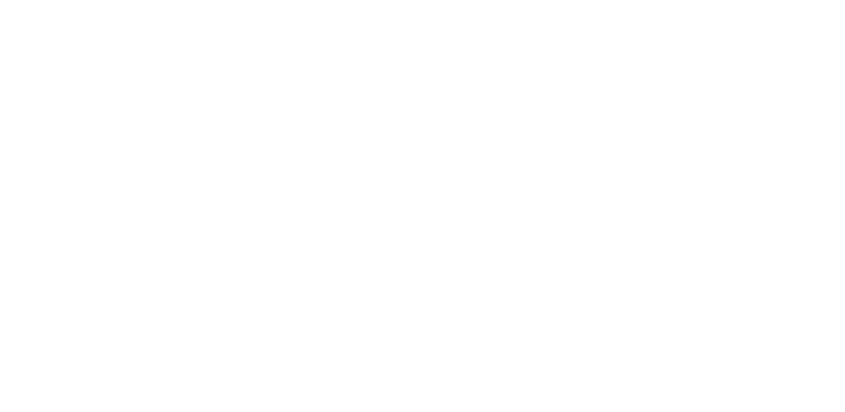
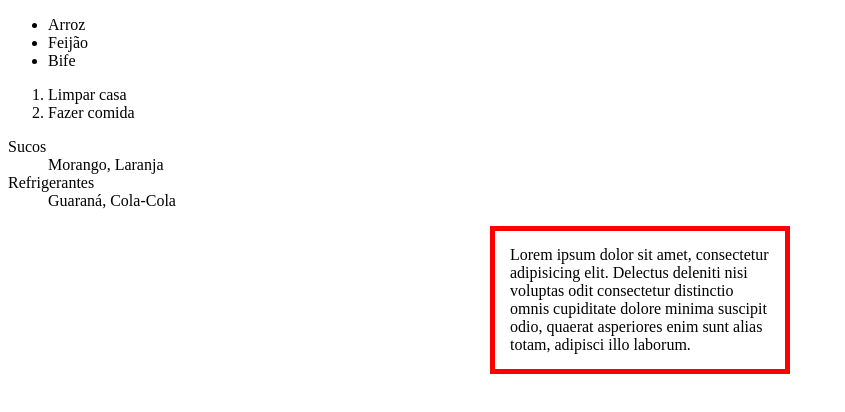
Before and after one commit to ryanbritodev/front_end, a plain HTML site: page aula3/index.html in a window 1280 px wide. Shown: the whole page, without its empty margins (0-845 px from the left). Drawn offline with Linux system fonts and the light colour scheme.

Commit message:
Novas features

```diff
--- a/aula3/index.html
+++ b/aula3/index.html
@@ -1,11 +1,35 @@
 <!DOCTYPE html>
-<html lang="en">
+<html lang="pt-br">
 <head>
     <meta charset="UTF-8">
     <meta name="viewport" content="width=device-width, initial-scale=1.0">
-    <title></title>
+    <title>Tags Básicas</title>
+    <link rel="stylesheet" href="style.css">
 </head>
 <body>
 
+    <!-- LISTA NÃO ORDENADA -->
+    <ul>
+        <li>Arroz</li>
+        <li>Feijão</li>
+        <li>Bife</li>
+    </ul>
+
+    <!-- LISTA ORDENADA -->
+    <ol>
+        <li>Limpar casa</li>
+        <li>Fazer comida</li>
+    </ol>
+
+    <!-- DESCRIPTION LISTS -->
+    <dl>
+        <dt>Sucos</dt>
+        <dd>Morango, Laranja</dd>
+        <dt>Refrigerantes</dt>
+        <dd>Guaraná, Cola-Cola</dd>
+    </dl>
+
+    <p>Lorem ipsum dolor sit amet, consectetur adipisicing elit. Delectus deleniti nisi voluptas odit consectetur distinctio omnis cupiditate dolore minima suscipit odio, quaerat asperiores enim sunt alias totam, adipisci illo laborum.</p>
+
 </body>
 </html>
--- /dev/null
+++ b/aula3/style.css
@@ -0,0 +1,15 @@
+/* CSS EXTERNO */
+
+p {
+    margin: 30px;    margin: 30px;
+    border: 5px solid red;
+    width: 300px;
+    padding: 15px;
+    box-sizing: border-box;
+    /* margin-top: 50px; */
+    /* margin-right: 10px; */
+    /* margin-bottom: 30px; */
+    /* margin-left: 5px; */
+    /* margin: 50px 10px 30px 5px; */
+    margin: 0px auto;
+}
```
